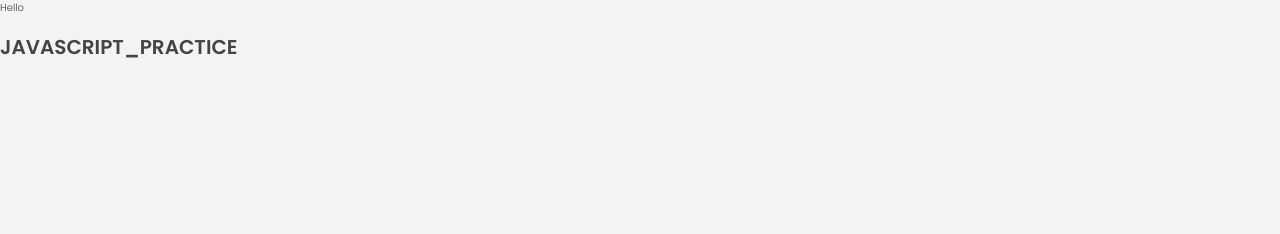
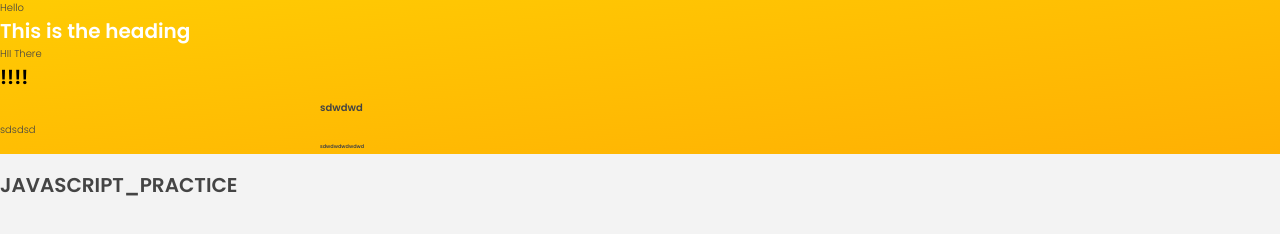
Before and after one commit to Mridul00700/Javascript_practice, a plain HTML site: page index.html in a window 1280 px wide. Drawn offline with Linux system fonts and the light colour scheme.

Commit message:
dom_travers

```diff
--- a/index.html
+++ b/index.html
@@ -12,7 +12,21 @@
 
 <body>
     <header class="header">
-        <div> Hello</div>
+        <div>
+            <div class="main-div"> Hello
+                <h1 class="main">This is the heading</h1>
+                <span class="span">HII</span>
+                <span class="span">There</span>
+                <div>
+                    <h1>
+                        <span class="span">!!!!</span>
+                    </h1>
+                </div>
+            </div>
+            <h1>sdwdwd</h1>
+            <span>sdsdsd</span>
+            <h4>sdwdwdwdwdwd</h4>
+        </div>
     </header>
     <img class="img" src="" alt="" data-version-number="3.0" />
     <h1>JAVASCRIPT_PRACTICE</h1>
--- a/script.js
+++ b/script.js
@@ -170,50 +170,86 @@
 // })
 // // inline styles
 // ele.style.backgroundColor = '#37383d';
-// ele.style.width = '120%';
-// // Hidden class not inline
-// console.log(ele.style.height);
-// // InLine style
-// console.log(ele.style.backgroundColor);
-// // Accessing hidden style under class
-// console.log(getComputedStyle(ele).color);
-// console.log(getComputedStyle(ele).height);
+// // ele.style.width = '120%';
+// // // Hidden class not inline
+// // console.log(ele.style.height);
+// // // InLine style
+// // console.log(ele.style.backgroundColor);
+// // // Accessing hidden style under class
+// // console.log(getComputedStyle(ele).color);
+// // console.log(getComputedStyle(ele).height);
 
-// ele.style.height = Number.parseFloat(getComputedStyle(ele).height, 10) + 30 + "px"
+// // ele.style.height = Number.parseFloat(getComputedStyle(ele).height, 10) + 30 + "px"
 
 
-// document.documentElement.style.setProperty('--color-primary', 'orangered');
+// // document.documentElement.style.setProperty('--color-primary', 'orangered');
 
-// const img = document.querySelector('.img');
+// // const img = document.querySelector('.img');
 
-// console.log(img.dataset.versionNumber);
-// // ele.classList.add('c')
-// // ele.classList.remove('c')
-// // ele.classList.toggle('c')
-// // ele.classList.contains('c')
+// // console.log(img.dataset.versionNumber);
+// // // ele.classList.add('c')
+// // // ele.classList.remove('c')
+// // // ele.classList.toggle('c')
+// // // ele.classList.contains('c')
 
 
-//  // Dont use... Overwright the class whatever is already there
-// // ele.className = "Mri"
+// //  // Dont use... Overwright the class whatever is already there
+// // // ele.className = "Mri"
 
-// Event - EventHandlers -->
+// // Event - EventHandlers -->
 
 
-const h1 = document.querySelector('h1');
-// mouseenter = hover
+// const h1 = document.querySelector('h1');
+// // mouseenter = hover
 
-const event1 = (e) => {
-    alert('addEventListner : Heading');
+// const event1 = (e) => {
+//     alert('addEventListner : Heading');
 
-    h1.removeEventListener('mouseenter', event1)
-}
+// }
 
-h1.addEventListener('mouseenter', event1);
+// h1.addEventListener('mouseenter', event1);
+
+// setTimeout(() => h1.removeEventListener('mouseenter', event1), 10000)
 
 
-// Advantage of using oneventhandler --- 1) Multiple listeners on same elements..  2) Remove listners incase we don't need it..
+// // Advantage of using oneventhandler --- 1) Multiple listeners on same elements..  2) Remove listners incase we don't need it..
 
-// Old way -->
-// h1.onmouseenter = (e) => {
-//     alert('addEventListner : Heading');
-// }
+// // Old way -->
+// // h1.onmouseenter = (e) => {
+// //     alert('addEventListner : Heading');
+// // }
+
+
+
+
+// Dom trversing -->>
+
+const div = document.querySelector('.main-div');
+
+// Downwards --->
+console.log(div.querySelectorAll('.span'));
+console.log(div.childNodes);
+console.log(div.children);
+
+div.firstElementChild.style.color = "white";
+div.lastElementChild.style.color = "black";
+
+//  Upwards ---> Parents
+console.log(div.parentElement);
+div.closest('.header').style.background = 'var(--gradient-secondary)';
+
+// Sideways -- siblings  only direct --- left or right / previous or next
+
+console.log(div.previousElementSibling);
+console.log(div.nextElementSibling);
+
+console.log(div.previousSibling);
+console.log(div.nextSibling);
+
+
+console.log(div.parentElement.children);
+[...div.parentElement.children].forEach(el => {
+    if (el !== div) {
+        el.style.transform = 'scale(0.5)'
+    }
+})
```
